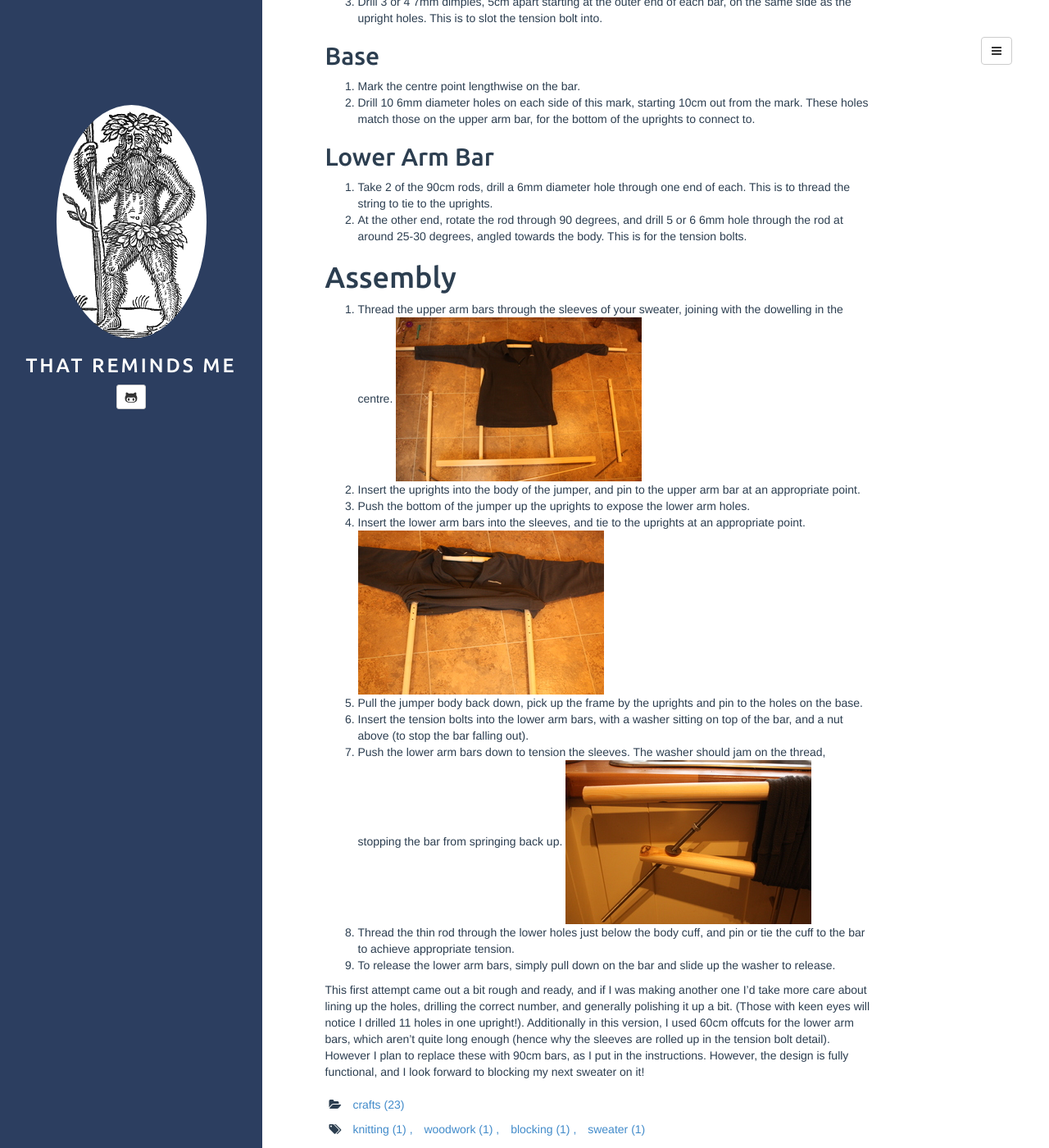
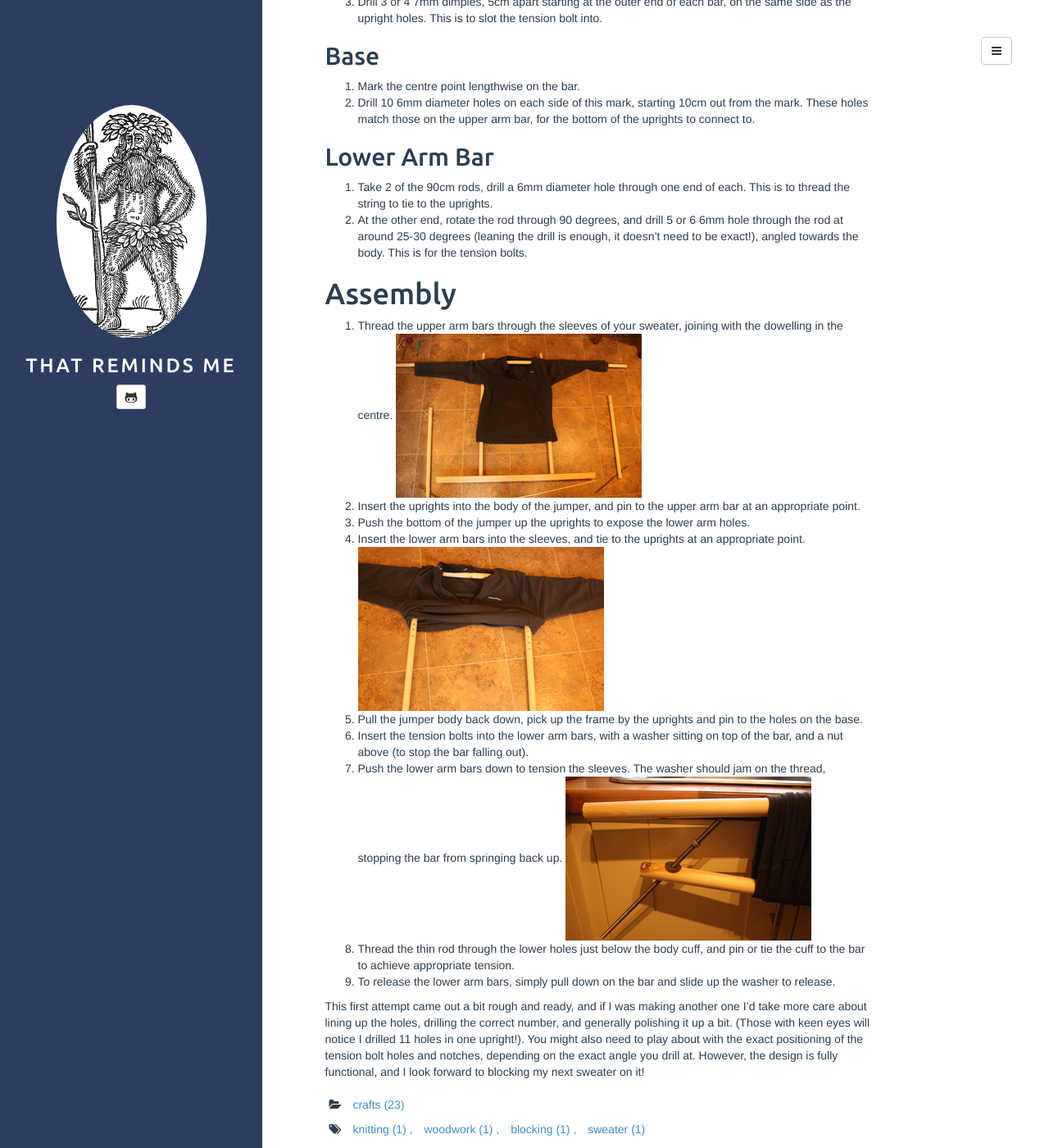
Before and after one commit to mrichar1/thatremindsme, a Jekyll site: the page built from _posts/2016-12-09-Making a Woolly Board.md, in a window 1280 px wide and 1400 px high, scrolled down 1623 px. Shown: the whole window at 82% size. Built offline with Jekyll 4.4.1, drawn with Linux system fonts in a browser that asks for light colours.

Commit message:
Label materials image. Make tension bolt hole instructions clearer. Remove refs to short lower arm rods.

```diff
--- a/_posts/2016-12-09-Making a Woolly Board.md
+++ b/_posts/2016-12-09-Making a Woolly Board.md
@@ -50,7 +50,7 @@
 ## Lower Arm Bar
 
 1. Take 2 of the 90cm rods, drill a 6mm diameter hole through one end of each. This is to thread the string to tie to the uprights.
-2. At the other end, rotate the rod through 90 degrees, and drill 5 or 6 6mm hole through the rod at around 25-30 degrees, angled towards the body. This is for the tension bolts.
+2. At the other end, rotate the rod through 90 degrees, and drill 5 or 6 6mm hole through the rod at around 25-30 degrees (leaning the drill is enough, it doesn't need to be exact!), angled towards the body. This is for the tension bolts.
 
 # Assembly
 
@@ -67,4 +67,4 @@
 8. Thread the thin rod through the lower holes just below the body cuff, and pin or tie the cuff to the bar to achieve appropriate tension.
 9. To release the lower arm bars, simply pull down on the bar and slide up the washer to release.
 
-This first attempt came out a bit rough and ready, and if I was making another one I'd take more care about lining up the holes, drilling the correct number, and generally polishing it up a bit. (Those with keen eyes will notice I drilled 11 holes in one upright!). Additionally in this version, I used 60cm offcuts for the lower arm bars, which aren't quite long enough (hence why the sleeves are rolled up in the tension bolt detail). However I plan to replace these with 90cm bars, as I put in the instructions. However, the design is fully functional, and I look forward to blocking my next sweater on it!
+This first attempt came out a bit rough and ready, and if I was making another one I'd take more care about lining up the holes, drilling the correct number, and generally polishing it up a bit. (Those with keen eyes will notice I drilled 11 holes in one upright!). You might also need to play about with the exact positioning of the tension bolt holes and notches, depending on the exact angle you drill at. However, the design is fully functional, and I look forward to blocking my next sweater on it!
```
Also changed, not shown: assets/media/images/2016/12/woolly_board_materials-300x200.jpg.
